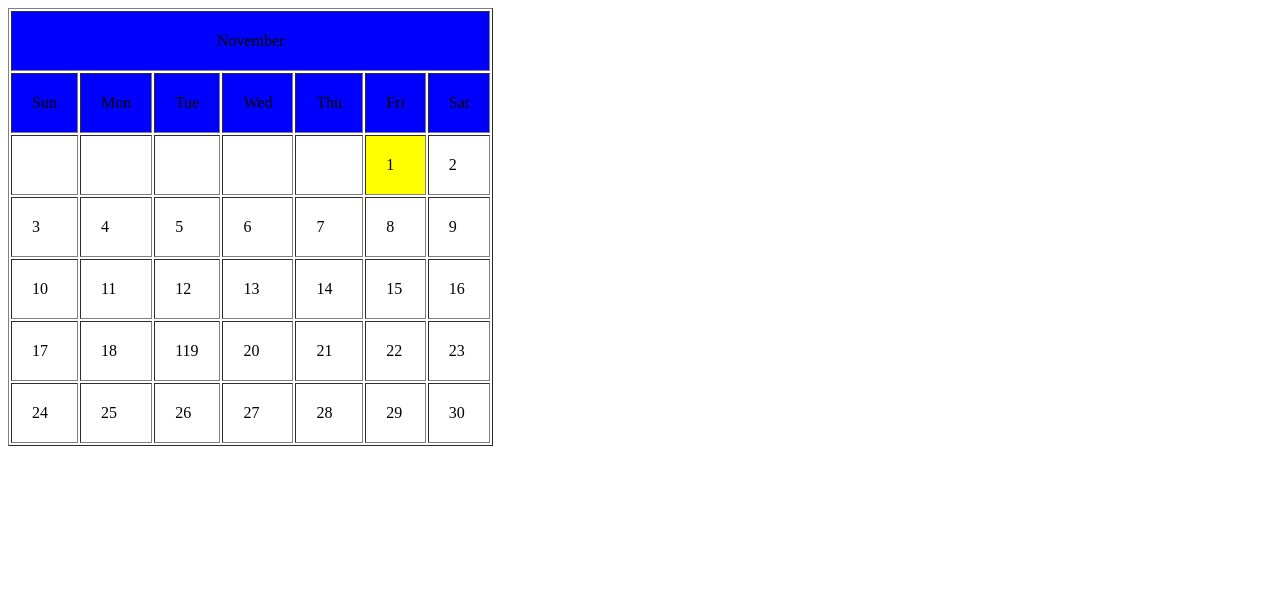
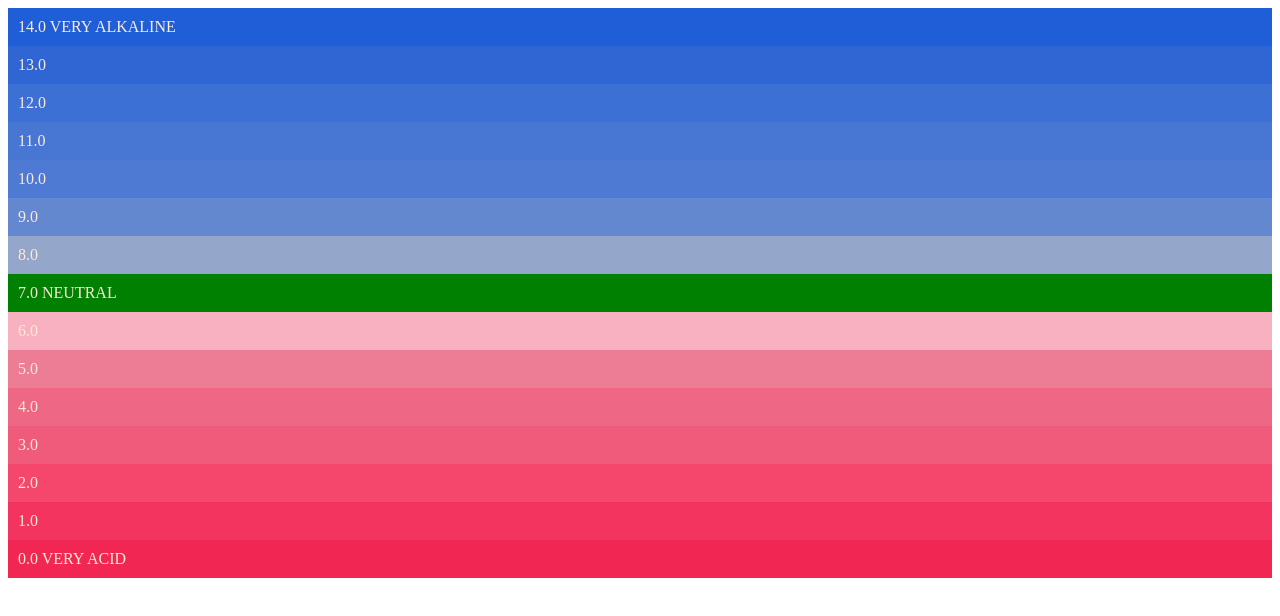
Before and after one commit to ummulkhairmemonattariya45/html, a plain HTML site: page index.html in a window 1280 px wide. Drawn offline with Linux system fonts and the light colour scheme.

Commit message:
Add files via upload

```diff
--- a/index.html
+++ b/index.html
@@ -3,68 +3,30 @@
 <head>
     <meta charset="UTF-8">
     <meta name="viewport" content="width=device-width, initial-scale=1.0">
+    <link rel="stylesheet" href="style.css">
     <title>Document</title>
 </head>
 <body>
-    <table cellpadding="20" border="1">
-        <tr>
-            <td colspan="7" bgcolor="blue" align="center">November</td>
-        </tr>
-        <tr>
-            <td align="" bgcolor="blue">Sun</td>
-            <td bgcolor="blue">Mon</td>
-            <td bgcolor="blue">Tue</td>
-            <td bgcolor="blue">Wed</td>
-            <td bgcolor="blue">Thu</td>
-            <td bgcolor="blue">Fri</td>
-            <td bgcolor="blue">Sat</td>
-         </tr>
-         <tr>
-            <td></td>
-            <td></td>
-            <td></td>
-            <td></td>
-            <td></td>
-            <td bgcolor="yellow">1</td>
-            <td>2</td>
-         </tr>
-         <tr>
-            <td>3</td>
-            <td>4</td>
-            <td>5</td>
-            <td>6</td>
-            <td>7</td>
-            <td>8</td>
-            <td>9</td>
-         </tr>
-         <tr>
-            <td>10</td>
-            <td>11</td>
-            <td>12</td>
-            <td>13</td>
-            <td>14</td>
-            <td>15</td>
-            <td>16</td>
-         </tr>
-         <tr>
-            <td>17</td>
-            <td>18</td>
-            <td>119</td>
-            <td>20</td>
-            <td>21</td>
-            <td>22</td>
-            <td>23</td>
-         </tr>
-         <tr>
-        <td>24</td>
-         <td>25</td>
-         <td>26</td>
-         <td>27</td>
-         <td>28</td>
-         <td>29</td>
-         <td>30</td>
-        </tr>
-    </table>
+    <div>
+      <div id="row1">14.0 VERY ALKALINE</div>
+      <div id="row2">13.0</div>
+       <div id="row3">12.0</div>
+       <div id="row4">11.0</div>
+        <div id="row5">10.0</div>
+        <div id="row6">9.0</div>
+     <div id="row7">8.0</div>
+      <div id="row8">7.0 NEUTRAL</div>
+      <div id="row9">6.0</div>
+      <div id="row10">5.0</div>
+      <div id="row11">4.0</div>
+      </div> <div id="row12">3.0</div>
+      <div id="row13">2.0</div>
+      <div id="row14">1.0</div>
+      <div id="row15">0.0 VERY ACID</div>
+
+
+
+    </div>
 
 </body>
 </html>
--- /dev/null
+++ b/style.css
@@ -0,0 +1,75 @@
+#row1{
+    background-color: rgb(32, 94, 216);
+    color: antiquewhite;
+    padding: 10px;
+}
+#row2{
+    background-color: rgb(47, 102, 212);
+    color: antiquewhite;
+    padding: 10px;
+}
+#row3{
+    background-color: rgb(61, 112, 212);
+    color: antiquewhite;
+    padding: 10px;
+}
+#row4{
+    background-color: rgb(72, 118, 211);
+    color: antiquewhite;
+    padding: 10px;
+}
+#row5{
+    background-color: rgb(78, 122, 212);
+    color: antiquewhite;
+    padding: 10px;
+}
+#row6{
+    background-color: rgb(100, 136, 207);
+    color: antiquewhite;
+    padding: 10px;
+}
+#row7{
+    background-color: rgb(148, 166, 201);
+    color: antiquewhite;
+    padding: 10px;
+}
+#row8{
+    background-color:green;
+    color: antiquewhite;
+    padding: 10px;
+}
+#row9{
+    background-color: rgb(247, 177, 192);
+    color: antiquewhite;
+    padding: 10px;
+}
+#row10{
+    background-color: rgb(236, 125, 149);
+    color: antiquewhite;
+    padding: 10px;
+}
+#row11{
+    background-color: rgb(238, 103, 133);
+    color: antiquewhite;
+    padding: 10px;
+}
+#row12{
+    background-color: rgb(240, 91, 123);
+    color: antiquewhite;
+    padding: 10px;
+}
+#row13{
+    background-color: rgb(245, 71, 108);
+    color: antiquewhite;
+    padding: 10px;
+}
+#row14{
+    background-color: rgb(243, 52, 94);
+    color: antiquewhite;
+    padding: 10px;
+}
+#row15{
+    background-color: rgb(241, 38, 82);
+    color: antiquewhite;
+    padding: 10px;
+}
```
